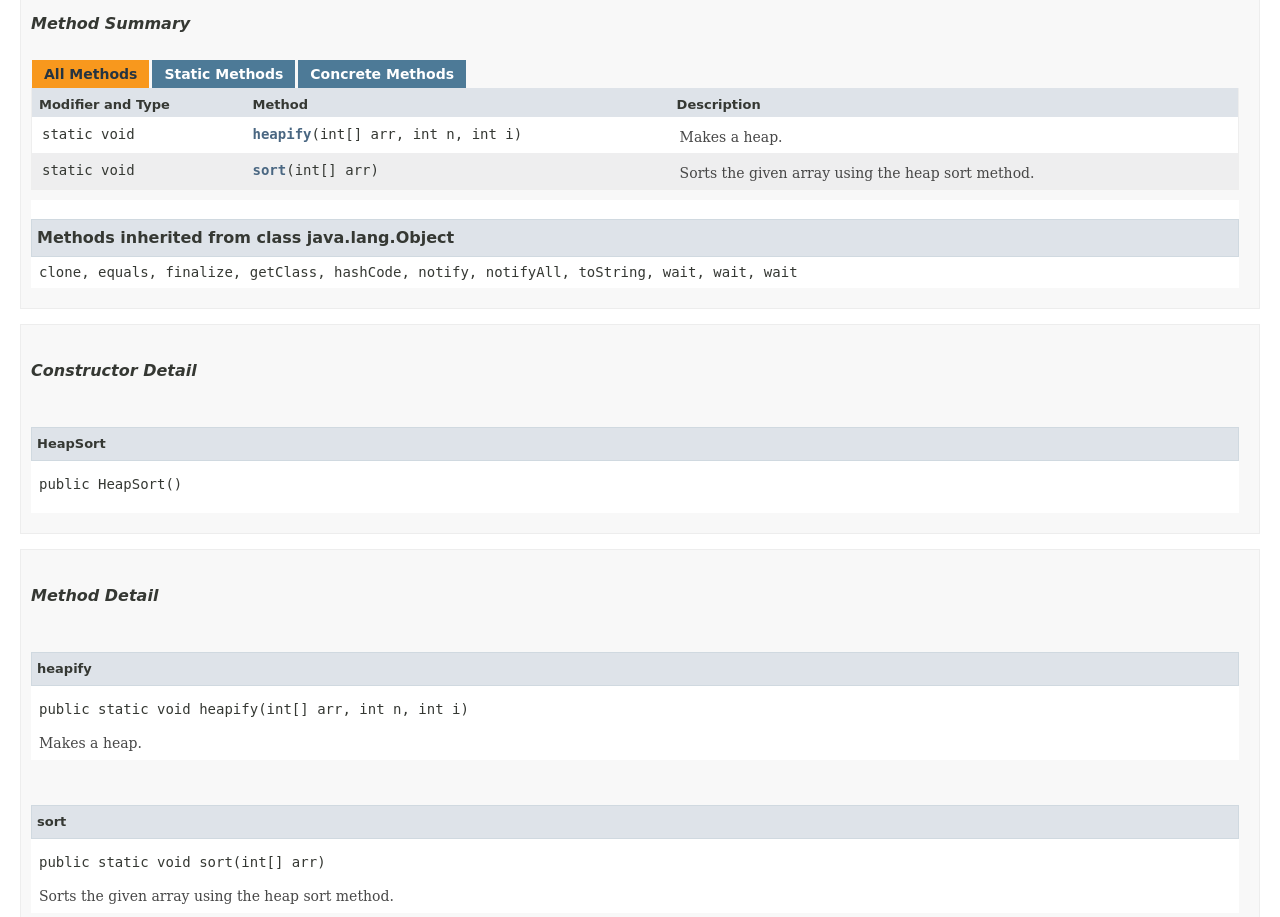
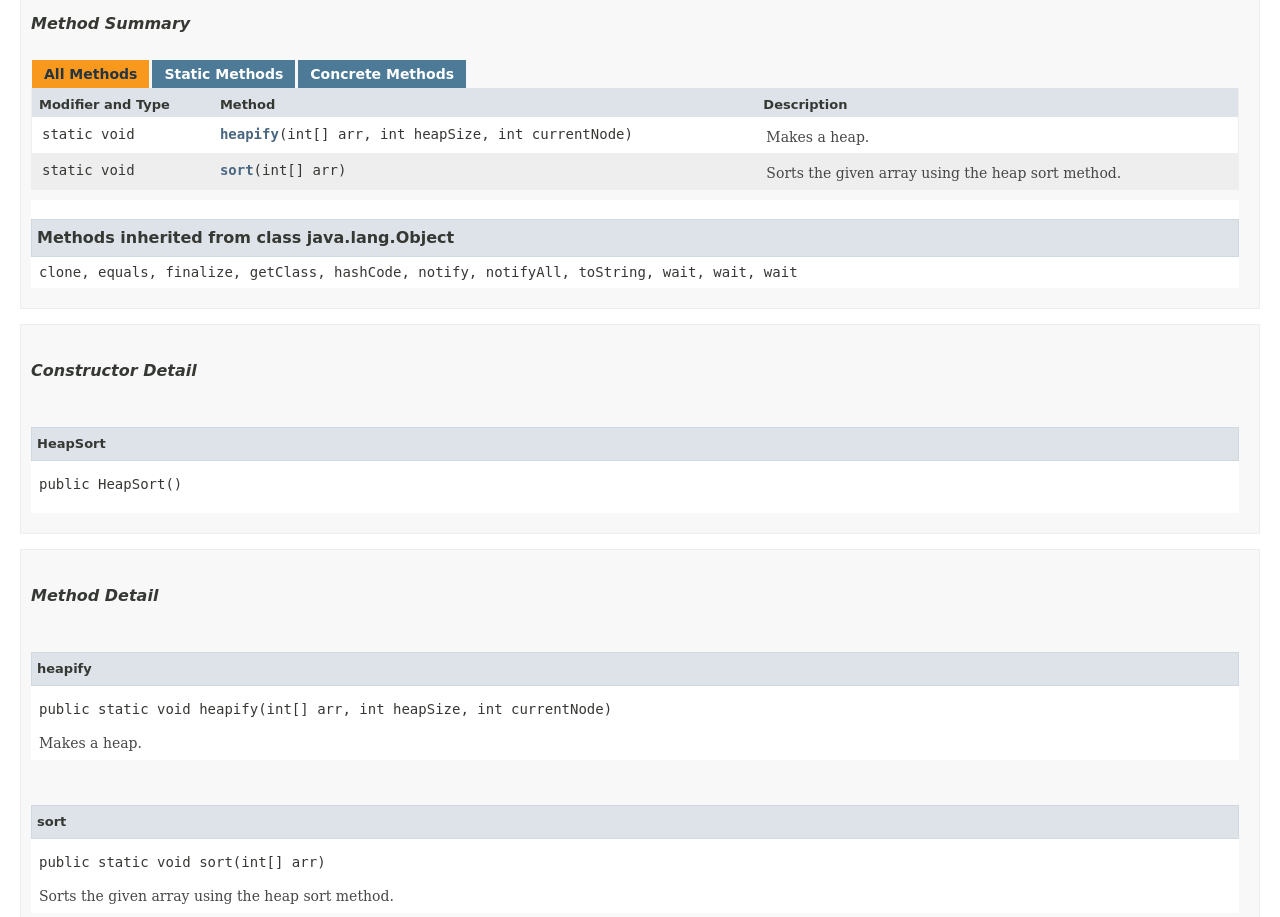
Before and after one commit to justProductAnalyst/OOP, a plain HTML site: page Task_1_1_1/ru/nsu/vetrov/HeapSort.html in a window 1280 px wide. Shown: the part 540-1457 px from the top of the page. Drawn offline with Linux system fonts and the light colour scheme; no server answers; a script that the page names is missing; a web font is replaced by a local one.

Commit message:
Deploying to gh-pages from @ justProductAnalyst/OOP@d92114bd73ceb364f5e029ea62fda3d8dfc363a6 🚀

```diff
--- a/Task_1_1_1/ru/nsu/vetrov/HeapSort.html
+++ b/Task_1_1_1/ru/nsu/vetrov/HeapSort.html
@@ -177,8 +177,8 @@ extends java.lang.Object</pre>
 <tr id="i0" class="altColor">
 <td class="colFirst"><code>static void</code></td>
 <th class="colSecond" scope="row"><code><span class="memberNameLink"><a href="#heapify(int%5B%5D,int,int)">heapify</a></span>&#8203;(int[]&nbsp;arr,
-       int&nbsp;n,
-       int&nbsp;i)</code></th>
+       int&nbsp;heapSize,
+       int&nbsp;currentNode)</code></th>
 <td class="colLast">
 <div class="block">Makes a heap.</div>
 </td>
@@ -240,8 +240,8 @@ extends java.lang.Object</pre>
 <li class="blockList">
 <h4>heapify</h4>
 <pre class="methodSignature">public static&nbsp;void&nbsp;heapify&#8203;(int[]&nbsp;arr,
-                           int&nbsp;n,
-                           int&nbsp;i)</pre>
+                           int&nbsp;heapSize,
+                           int&nbsp;currentNode)</pre>
 <div class="block">Makes a heap.</div>
 </li>
 </ul>
```
Also changed, not shown: 3 other files.
